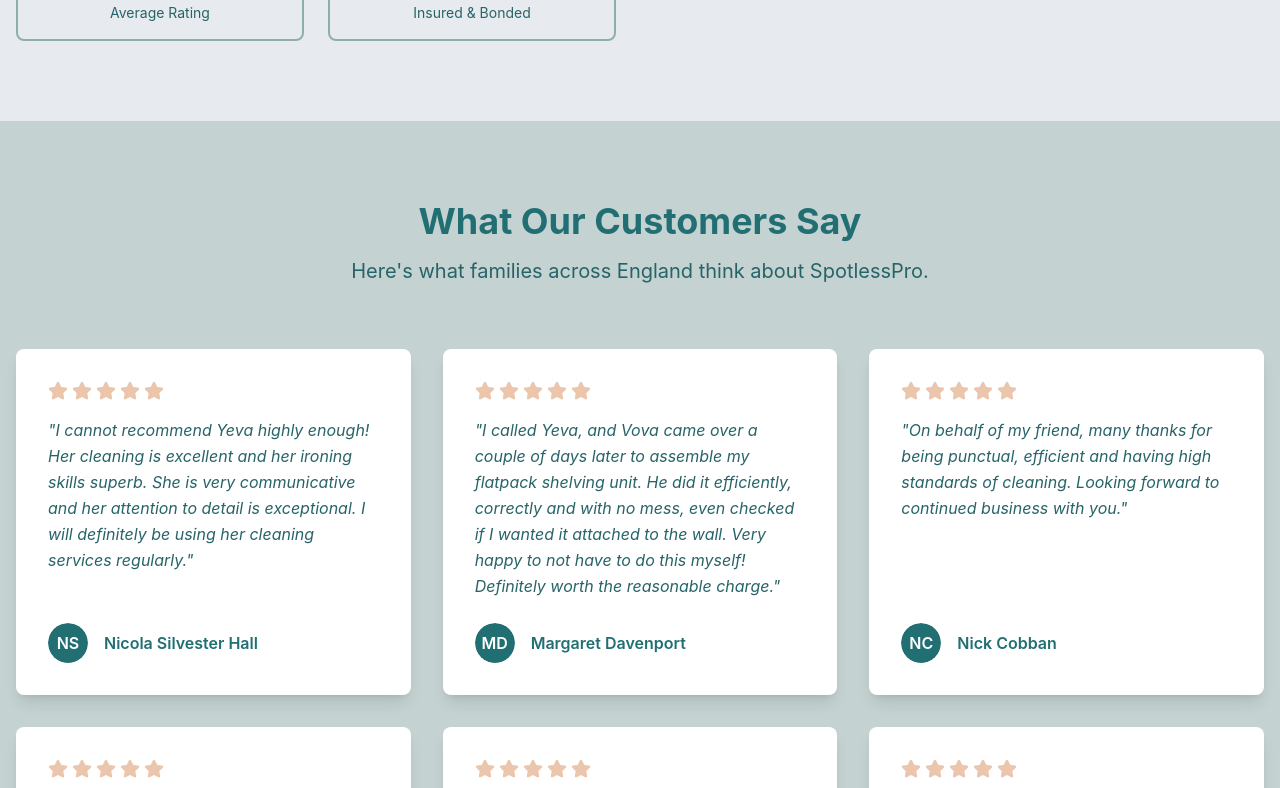
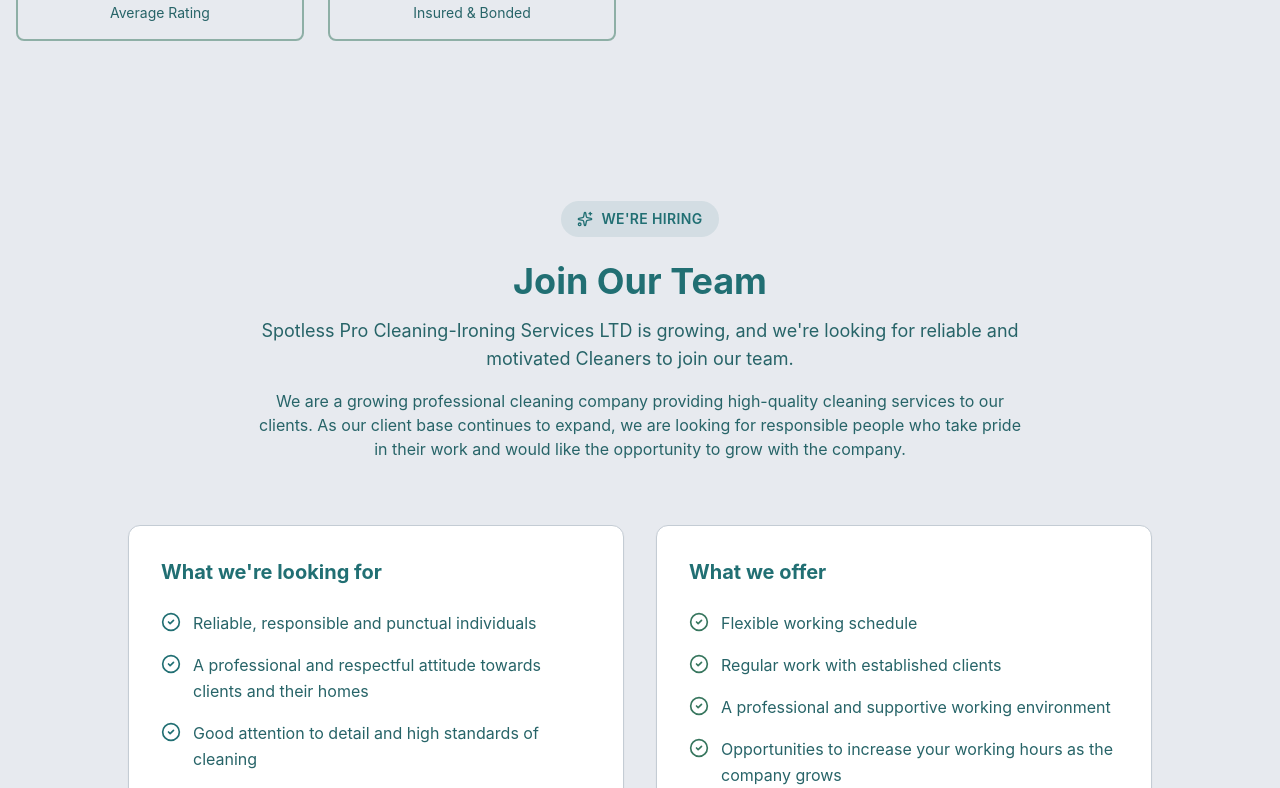
Before and after one commit to pampukhaleo/spotless-pro-landing, a React (Vite) app: page / in a window 1280 px wide. Shown: the part 3992-4780 px from the top of the page. Built offline with nearby package versions, Linux system fonts and the light colour scheme.

Commit message:
Changes
Co-authored-by: pampukhaleo <55058162+pampukhaleo@users.noreply.github.com>

```diff
--- a/src/pages/Index.tsx
+++ b/src/pages/Index.tsx
@@ -18,9 +18,9 @@ const Index = () => {
       <ServicesSection />
       {/*<BeforeAfterSection />*/}
       <AboutSection />
+      <HiringSection />
       <ReviewsSection />
       <FAQSection />
-      <HiringSection />
       <BookingForm />
       <Footer />
     </div>
```
